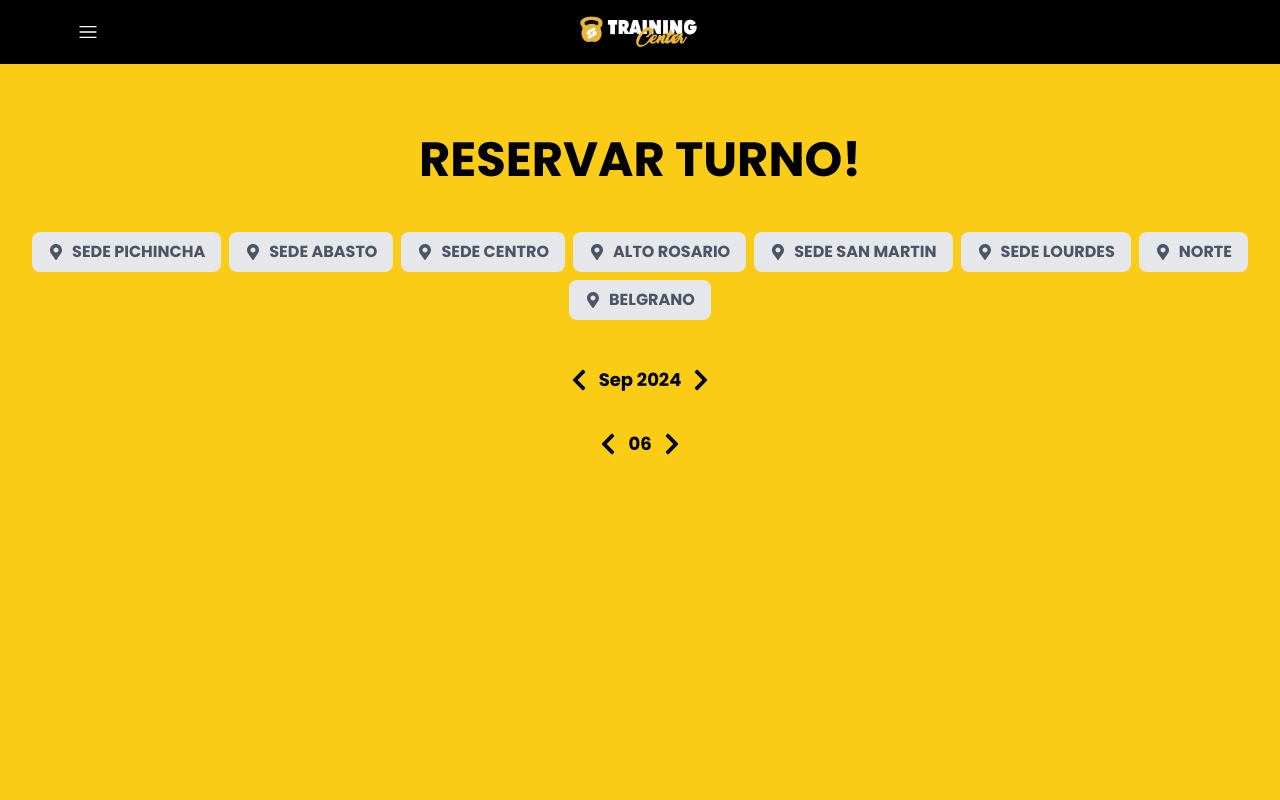
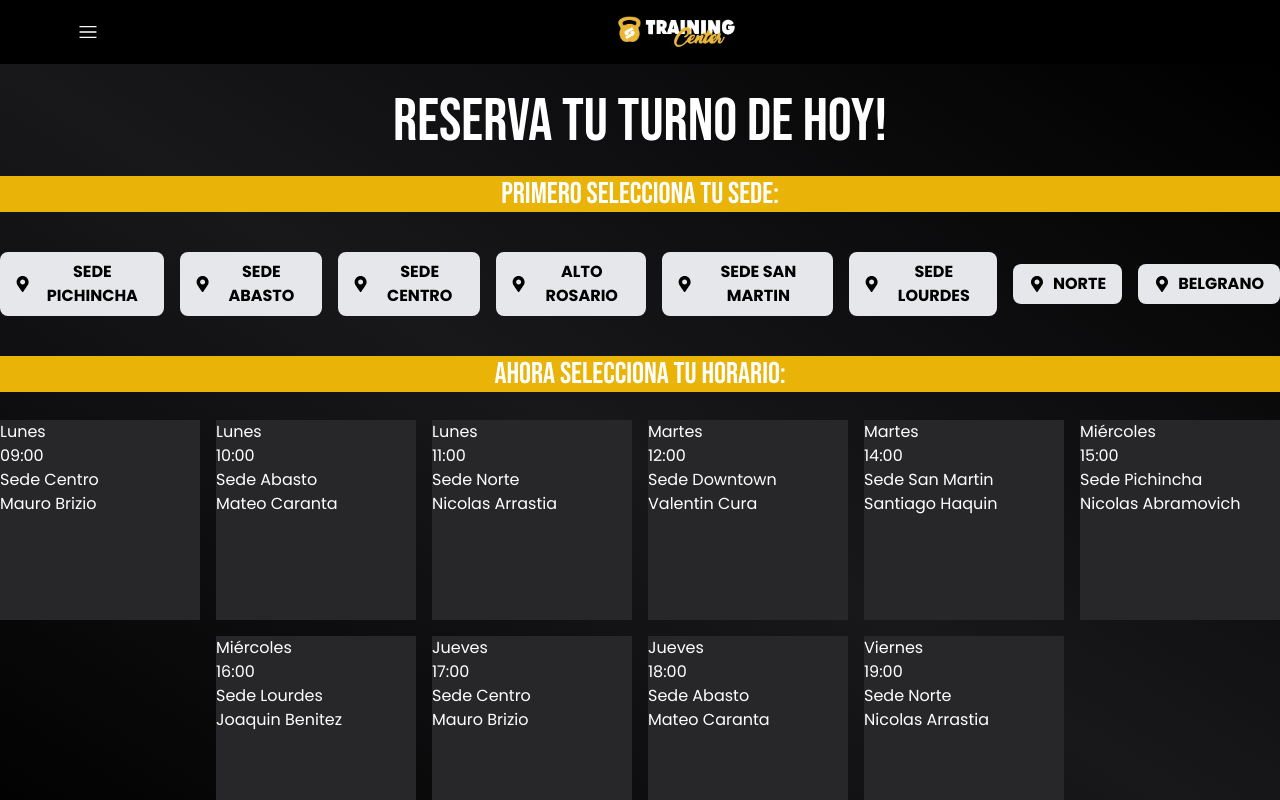
Before and after one commit to briziomauro/PPS-FrontEnd, a React (Vite) app: page /clientid/get-turn in a window 1280 px wide. Shown: the top 800 px of the page. Built offline with nearby package versions, Linux system fonts and the light colour scheme.

Commit message:
style: client pages

```diff
--- a/src/components/getTurn/GetTurn.jsx
+++ b/src/components/getTurn/GetTurn.jsx
@@ -1,90 +1,45 @@
 import { useState } from "react";
 import { FaChevronLeft, FaChevronRight, FaMapMarkerAlt } from "react-icons/fa";
-import { locations } from "../../data/data";
-
-const monthNames = [
-  "Ene",
-  "Feb",
-  "Mar",
-  "Abr",
-  "May",
-  "Jun",
-  "Jul",
-  "Ago",
-  "Sep",
-  "Oct",
-  "Nov",
-  "Dic",
-];
-
-const getCurrentMonthYear = () => {
-  const now = new Date();
-  return `${monthNames[now.getMonth()]} ${now.getFullYear()}`;
-};
-
-const getNextMonthYear = (currentMonthYear, direction) => {
-  const [monthStr, yearStr] = currentMonthYear.split(" ");
-  let monthIndex = monthNames.indexOf(monthStr);
-  let year = parseInt(yearStr);
-
-  if (direction === "next") {
-    monthIndex = (monthIndex + 1) % 12;
-    if (monthIndex === 0) year++;
-  } else if (direction === "prev") {
-    monthIndex = (monthIndex - 1 + 12) % 12;
-    if (monthIndex === 11) year--;
-  }
-
-  return `${monthNames[monthIndex]} ${year}`;
-};
-
-const getLastDayOfMonth = (month, year) => {
-  return new Date(year, month + 1, 0).getDate();
-};
+import { locations, shifts } from "../../data/data";
+import { div } from "framer-motion/client";
 
 const GetTurn = () => {
   const [selectedSede, setSelectedSede] = useState(null);
-  const [selectedMonthYear, setSelectedMonthYear] = useState(
-    getCurrentMonthYear()
-  );
-  const [selectedDay, setSelectedDay] = useState(new Date().getDate());
+  // const [selectedPage, setSelectedPage] = useState(1);
 
   const handleSedeChange = (sede) => {
     setSelectedSede(sede);
   };
 
-  const handleMonthChange = (direction) => {
-    setSelectedMonthYear(getNextMonthYear(selectedMonthYear, direction));
-  };
-
-  const handleDayChange = (direction) => {
-    const [monthStr, yearStr] = selectedMonthYear.split(" ");
-    const monthIndex = monthNames.indexOf(monthStr);
-    const year = parseInt(yearStr);
-
-    const lastDay = getLastDayOfMonth(monthIndex, year);
-
-    if (direction === "next" && selectedDay < lastDay) {
-      setSelectedDay(selectedDay + 1);
-    } else if (direction === "prev" && selectedDay > 1) {
-      setSelectedDay(selectedDay - 1);
-    }
-  };
+  // const handlePagination = (direction) => {
+  //   setSelectedPage((prevPage) => {
+  //     if (direction === "prev") {
+  //       return prevPage > 1 ? prevPage - 1 : 1;
+  //     } else if (direction === "next") {
+  //       return prevPage + 1;
+  //     }
+  //   });
+  // };
 
   return (
-    <div className="min-h-screen bg-yellow-400 p-6 text-black">
-      <h2 className="font-bold text-5xl text-center mb-6 mt-12">
-        RESERVAR TURNO!
+    <div className="flex flex-col justify-evenly items-center h-screen bg-gradient-to-bl from-black via-zinc-900 to-black text-white">
+      <div className="w-full">
+        <h2 className="font-bebas text-6xl text-center mb-6">
+          RESERVA TU TURNO DE HOY!
         </h2>
-
-      <div className="flex flex-wrap gap-2 mt-12 justify-center">
+        <div className="flex justify-center items-center w-full font-bebas  bg-yellow-500">
+          <p className="text-3xl">
+            PRIMERO SELECCIONA TU SEDE:
+          </p>
+        </div>
+        <div>
+          <div className="flex w-full justify-center items-center gap-4 my-10">
             {locations.map((branch) => (
               <button
                 key={branch.id}
-            className={`bg-gray-200 text-gray-600 font-bold py-2 px-4 rounded-lg transition-colors duration-200 flex items-center ${
-              selectedSede === branch.name
-                ? "bg-gray-600 text-yellow-400"
-                : "bg-gray-200 text-gray-600"
+                className={`bg-gray-200 font-bold py-2 px-4 rounded-lg transition-all duration-200 flex items-center ${selectedSede === branch.name
+                  ? "bg-gradient-to-br from-zinc-800 via-zinc-700 to-zinc-800 text-yellow-300"
+                  : "bg-gray-200 text-black"
                   }`}
                 onClick={() => handleSedeChange(branch.name)}
               >
@@ -93,48 +48,46 @@ const GetTurn = () => {
               </button>
             ))}
           </div>
+          <div className="flex justify-center items-center w-full font-bebas  bg-yellow-500">
+            <p className="text-3xl">
+              AHORA SELECCIONA TU HORARIO:
+            </p>
+          </div>
+        </div>
+      </div>
+      <div className="flex flex-wrap gap-4 justify-center items-center">
+        {shifts.map((turn) => (
+          <div key={turn.id} className="bg-zinc-800 h-[200px] w-[200px]">
+            <p>{turn.dia}</p>
+            <p>{turn.hora}</p>
+            <p>{turn.cupo}</p>
+            <p>{turn.sede}</p>
+            <p>{turn.profesorAsignado}</p>
+          </div>
+        ))}
+      </div>
 
-      <div className="mt-10 text-center">
+      {/* <div className="mt-6 text-center">
         <div className="flex justify-center items-center">
           <button
-            className="text-black p-2 font-bold text-2xl"
-            onClick={() => handleMonthChange("prev")}
-          >
-            <FaChevronLeft />
-          </button>
-
-          <span className="font-bold text-lg">{selectedMonthYear}</span>
-
-          <button
-            className="text-black p-2 font-bold text-2xl"
-            onClick={() => handleMonthChange("next")}
-          >
-            <FaChevronRight />
-          </button>
-        </div>
-      </div>
-
-      <div className="mt-6 text-center">
-        <div className="flex justify-center items-center">
-          <button
-            className="text-black p-2 font-bold text-2xl"
-            onClick={() => handleDayChange("prev")}
+            className="p-2 font-bold text-2xl"
+            onClick={() => handlePagination("prev")}
           >
             <FaChevronLeft />
           </button>
 
           <span className="font-bold text-lg">
-            {String(selectedDay).padStart(2, "0")}
+            {String(selectedPage).padStart(2, "0")}
           </span>
 
           <button
-            className="text-black p-2 font-bold text-2xl"
-            onClick={() => handleDayChange("next")}
+            className="p-2 font-bold text-2xl"
+            onClick={() => handlePagination("next")}
           >
             <FaChevronRight />
           </button>
         </div>
-      </div>
+      </div> */}
     </div>
   );
 };
--- a/src/components/navbar/NavbarLogged.jsx
+++ b/src/components/navbar/NavbarLogged.jsx
@@ -4,7 +4,7 @@ import Drawer from '../drawer/Drawer'
 const NavbarLogged = () => {
     return (
         <nav className="navbar bg-black text-white">
-            <div className="navbar-start ml-10 flex w-[42%]">
+            <div className="navbar-start ml-10 flex w-[45%]">
                 <Drawer />
             </div>
             <img
--- a/src/components/nutritionalPlan/NutritionalPlan.jsx
+++ b/src/components/nutritionalPlan/NutritionalPlan.jsx
@@ -1,20 +1,21 @@
+import { div } from "framer-motion/client";
 import { CiForkAndKnife } from "react-icons/ci";
 
 const NutritionalPlan = () => {
   return (
-    <main className="h-screen flex justify-center text-gray-700 items-center bg-gray-100 p-6">
+    <div className="flex h-screen justify-center items-center bg-gradient-to-br from-black via-zinc-800 to-black p-6">
       <div className="max-w-4xl w-full">
-        <h3 className="text-3xl font-bold text-gray-800  mb-6 ">
+        <h3 className="text-6xl font-bebas text-white mb-6">
           Plan Nutricional Básico
         </h3>
-        <p className="text-lg mb-2 ">
-          <span className="font-medium">Objetivo:</span> Ganancia de masa
+        <p className="text-lg mb-2  text-white">
+          <span className="font-medium text-yellow-400">Objetivo:</span> Ganancia de masa
           muscular
         </p>
-        <p className="text-lg mb-4 ">
-          <span className="font-medium">Calorías diarias:</span> 2,500 kcal
+        <p className="text-lg mb-4 text-white ">
+          <span className="font-medium text-yellow-400">Calorías diarias:</span> 2,500 kcal
         </p>
-        <div className="flex flex-wrap justify-between gap-6">
+        <div className="flex flex-wrap justify-between gap-6 text-black">
           <div className="flex-1 min-w-[200px] bg-white p-4 rounded-lg shadow-md">
             <h4 className="flex items-center gap-1 text-xl font-semibold mb-2">
               <CiForkAndKnife />
@@ -51,7 +52,7 @@ const NutritionalPlan = () => {
           </div>
         </div>
       </div>
-    </main>
+    </div>
   );
 };
 
--- a/src/components/routines/Routines.jsx
+++ b/src/components/routines/Routines.jsx
@@ -1,6 +1,7 @@
 import { GiWeightLiftingUp } from "react-icons/gi";
 
 const Routines = () => {
+
   const routines = [
     {
       id: 1,
@@ -25,8 +26,8 @@ const Routines = () => {
   ];
 
   return (
-    <div className="bg-yellow-400  min-h-screen p-8 flex flex-col items-center">
-      <h1 className="text-4xl font-bold text-center text-black mt-12 mb-12">
+    <div className="bg-gradient-to-bl from-black via-zinc-900 to-black h-screen flex flex-col items-center justify-center">
+      <h1 className="text-6xl font-bebas text-center text-white mb-12">
         Mis Rutinas
       </h1>
 
@@ -34,7 +35,7 @@ const Routines = () => {
         {routines.map((routine) => (
           <div
             key={routine.id}
-            className="bg-white rounded-xl shadow-lg p-10 w-full max-w-3xl mx-auto"
+            className="bg-white rounded-xl shadow-lg p-10 w-full max-w-3xl mx-auto flex flex-col justify-evenly"
           >
             <div className="flex items-center justify-center mb-4">
               <GiWeightLiftingUp className="text-black text-5xl mr-3" />
@@ -55,6 +56,10 @@ const Routines = () => {
                 </li>
               ))}
             </ul>
+            <button className="flex w-50 p-3 mt-6 text-black items-center justify-center gap-3 border border-black rounded-2xl hover:bg-black hover:text-white transition-all duration-200">
+              DESCARGAR
+              <img src="/svg/pdfsvg.svg" alt="PDF" className="w-12 h-8" />
+            </button>
           </div>
         ))}
       </div>
--- a/src/data/data.js
+++ b/src/data/data.js
@@ -137,3 +137,86 @@ export const locations = [
     position: [-32.9527, -60.6449],
   },
 ];
+
+export const shifts = [
+  {
+    id: 1,
+    hora: "09:00",
+    dia: "Lunes",
+    cupoDisponible: 5,
+    profesorAsignado: "Mauro Brizio",
+    sede: "Sede Centro"
+  },
+  {
+    id: 2,
+    hora: "10:00",
+    dia: "Lunes",
+    cupoDisponible: 3,
+    profesorAsignado: "Mateo Caranta",
+    sede: "Sede Abasto"
+  },
+  {
+    id: 3,
+    hora: "11:00",
+    dia: "Lunes",
+    cupoDisponible: 4,
+    profesorAsignado: "Nicolas Arrastia",
+    sede: "Sede Norte"
+  },
+  {
+    id: 4,
+    hora: "12:00",
+    dia: "Martes",
+    cupoDisponible: 2,
+    profesorAsignado: "Valentin Cura",
+    sede: "Sede Downtown"
+  },
+  {
+    id: 5,
+    hora: "14:00",
+    dia: "Martes",
+    cupoDisponible: 6,
+    profesorAsignado: "Santiago Haquin",
+    sede: "Sede San Martin"
+  },
+  {
+    id: 6,
+    hora: "15:00",
+    dia: "Miércoles",
+    cupoDisponible: 1,
+    profesorAsignado: "Nicolas Abramovich",
+    sede: "Sede Pichincha"
+  },
+  {
+    id: 7,
+    hora: "16:00",
+    dia: "Miércoles",
+    cupoDisponible: 4,
+    profesorAsignado: "Joaquin Benitez",
+    sede: "Sede Lourdes"
+  },
+  {
+    id: 8,
+    hora: "17:00",
+    dia: "Jueves",
+    cupoDisponible: 0,
+    profesorAsignado: "Mauro Brizio",
+    sede: "Sede Centro"
+  },
+  {
+    id: 9,
+    hora: "18:00",
+    dia: "Jueves",
+    cupoDisponible: 2,
+    profesorAsignado: "Mateo Caranta",
+    sede: "Sede Abasto"
+  },
+  {
+    id: 10,
+    hora: "19:00",
+    dia: "Viernes",
+    cupoDisponible: 5,
+    profesorAsignado: "Nicolas Arrastia",
+    sede: "Sede Norte"
+  },
+];
```
Also changed, not shown: public/svg/pdfsvg.svg (added). Lines whose indentation alone changed are shown as unchanged.
